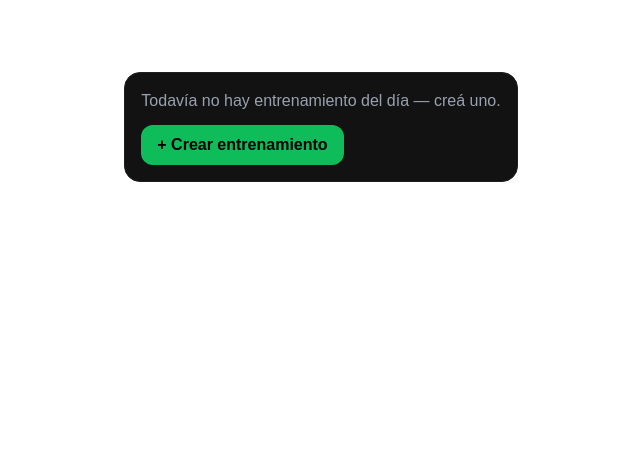
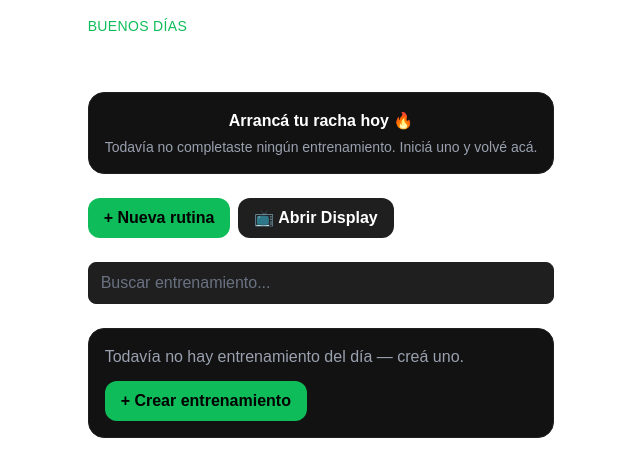
Before and after one commit to CamiloEscar/gymtimer-pro, a Next.js app: page /app in a window 1280 px wide. Shown: the top 476 px of the page, without its empty margins (319-959 px from the left). Built offline with nearby package versions, Linux system fonts and the light colour scheme.

Commit message:
feat: redesign Dashboard with stats, quick actions, search, and richer sections

```diff
--- a/src/components/dashboard/Dashboard.tsx
+++ b/src/components/dashboard/Dashboard.tsx
@@ -1,27 +1,76 @@
 "use client";
 
-import { useEffect, useState } from "react";
+import { useEffect, useMemo, useState } from "react";
 import type { Workout } from "@/types";
 import { LocalWorkoutRepository } from "@/lib/storage/LocalWorkoutRepository";
+import { WorkoutHistoryRepository } from "@/lib/storage/WorkoutHistoryRepository";
+import { computeHistoryStats } from "@/lib/history/computeHistoryStats";
+import { Input } from "@/components/ui/Input";
+import { StatsRow } from "./StatsRow";
+import { QuickActions } from "./QuickActions";
 import { WorkoutOfTheDay } from "./WorkoutOfTheDay";
 import { RecentWorkouts } from "./RecentWorkouts";
 
+function greeting(hour: number): string {
+  if (hour < 12) return "Buenos días";
+  if (hour < 19) return "Buenas tardes";
+  return "Buenas noches";
+}
+
 export function Dashboard() {
   const [workouts, setWorkouts] = useState<Workout[]>([]);
+  const [historyStats, setHistoryStats] = useState(computeHistoryStats([]));
+  const [query, setQuery] = useState("");
+  const workoutRepo = useMemo(() => new LocalWorkoutRepository(), []);
+
+  function reload() {
+    const result = workoutRepo.list();
+    setWorkouts(result.ok ? result.value : []);
+    const historyResult = new WorkoutHistoryRepository().list();
+    setHistoryStats(computeHistoryStats(historyResult.ok ? historyResult.value : []));
+  }
 
   useEffect(() => {
-    const repo = new LocalWorkoutRepository();
-    const result = repo.list();
-    setWorkouts(result.ok ? result.value : []);
+    reload();
   }, []);
 
   const workoutOfTheDay = workouts.length > 0 ? workouts[workouts.length - 1] : null;
+  const isSearching = query.trim().length > 0;
+  const filtered = isSearching
+    ? workouts.filter((w) => w.name.toLowerCase().includes(query.trim().toLowerCase()))
+    : workouts.filter((w) => w.id !== workoutOfTheDay?.id);
 
   return (
     <div className="max-w-2xl mx-auto p-4 space-y-6">
-      <h1 className="text-2xl font-bold text-white">¿Qué entrenamos hoy?</h1>
-      <WorkoutOfTheDay workout={workoutOfTheDay} />
-      <RecentWorkouts workouts={workouts} />
+      <div>
+        <p className="text-brand-500 text-sm uppercase tracking-wide">{greeting(new Date().getHours())}</p>
+        <h1 className="text-2xl font-bold text-white font-industrial">¿Qué entrenamos hoy?</h1>
+      </div>
+
+      <StatsRow stats={historyStats} totalRoutines={workouts.length} />
+
+      <QuickActions workoutOfTheDay={workoutOfTheDay} />
+
+      <Input
+        placeholder="Buscar entrenamiento..."
+        value={query}
+        onChange={(e) => setQuery(e.target.value)}
+        aria-label="Buscar entrenamiento"
+      />
+
+      {!isSearching && <WorkoutOfTheDay workout={workoutOfTheDay} />}
+
+      <RecentWorkouts
+        workouts={filtered}
+        onDuplicate={(id) => {
+          workoutRepo.duplicate(id);
+          reload();
+        }}
+        onDelete={(id) => {
+          workoutRepo.delete(id);
+          reload();
+        }}
+      />
     </div>
   );
 }
```
Also changed, not shown: 1 other file (tests, documents, lock files or other folders).
